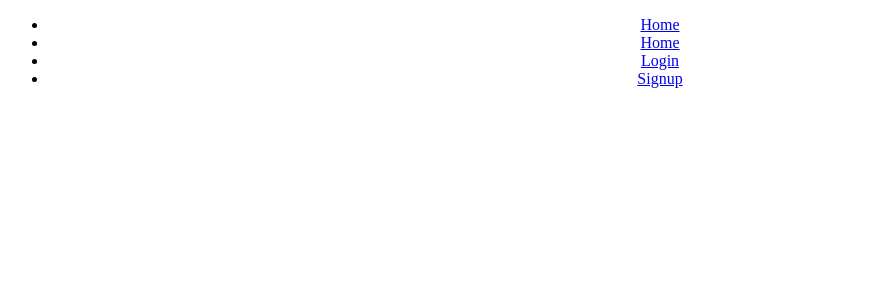
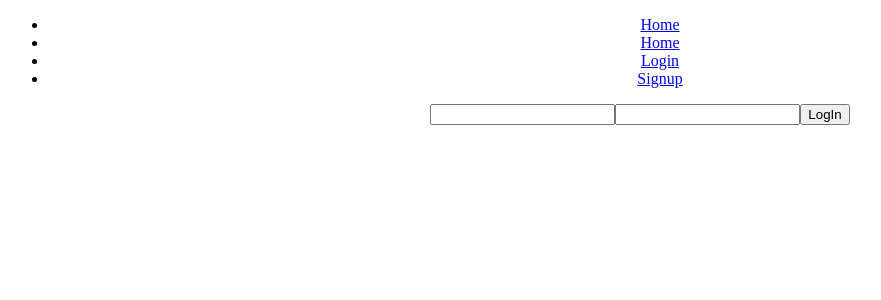
Before and after one commit to CSimoneCode/Hackathon, a React (Create React App) app: page /login in a window 1280 px wide. Shown: the top 300 px of the page, without its empty margins (0-881 px from the left). Built offline with nearby package versions, Linux system fonts and the light colour scheme.

Commit message:
JS2 -  added login and register pages
Signed-off-by: jsans24 <jsans24@gmail.com>

```diff
--- a/src/App.js
+++ b/src/App.js
@@ -2,6 +2,7 @@ import './App.css';
 import { Route, Switch } from 'react-router-dom';
 import Navbar from './components/Navbar';
 import HomePage from './pages/HomePage';
+import LoginPage from './pages/LoginPage';
 
 function App() {
   return (
@@ -9,6 +10,7 @@ function App() {
       <Navbar />
       <Switch>
         <Route exact path="/" component={HomePage} />
+        <Route path="/login" component={LoginPage} />
       </Switch>
     </div>
   );
--- /dev/null
+++ b/src/pages/LoginPage.js
@@ -0,0 +1,15 @@
+import React from 'react';
+
+class LoginPage extends React.Component{
+  render() {
+    return (
+      <form action="">
+        <input type="text" name="username" id="username"/>
+        <input type="text" name="password" id="password"/>
+        <input type="submit" value="LogIn"/>
+      </form>
+    )
+  }
+}
+
+export default LoginPage;
```
Also changed, not shown: src/pages/RegisterPage.js (added, +20 -0 lines), 1 other file (tests, documents, lock files or other folders).
